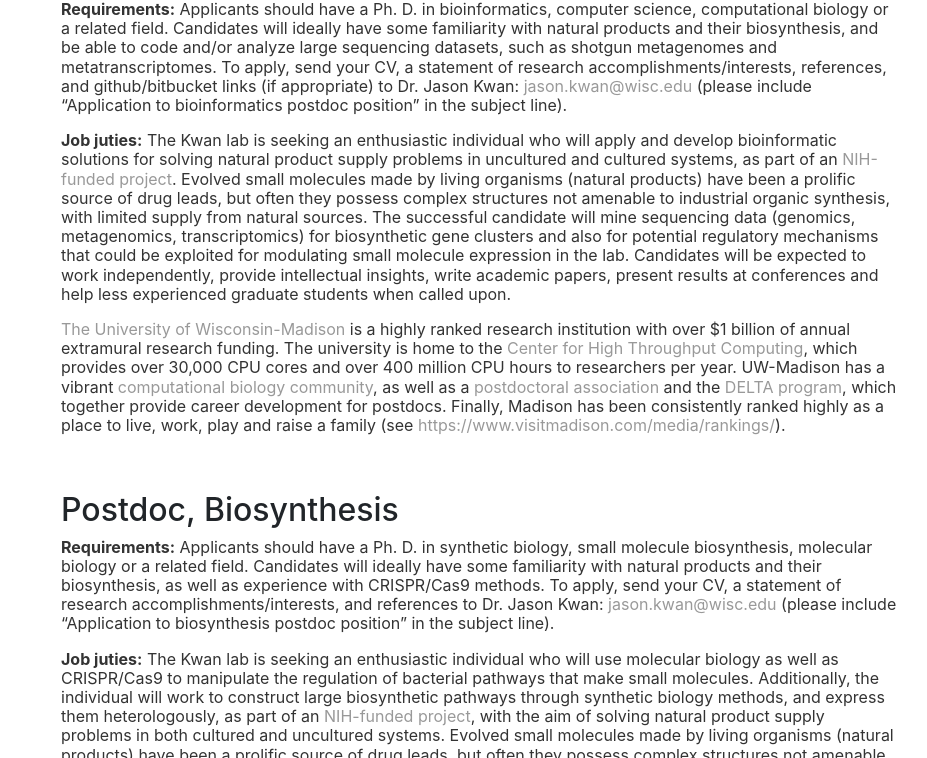
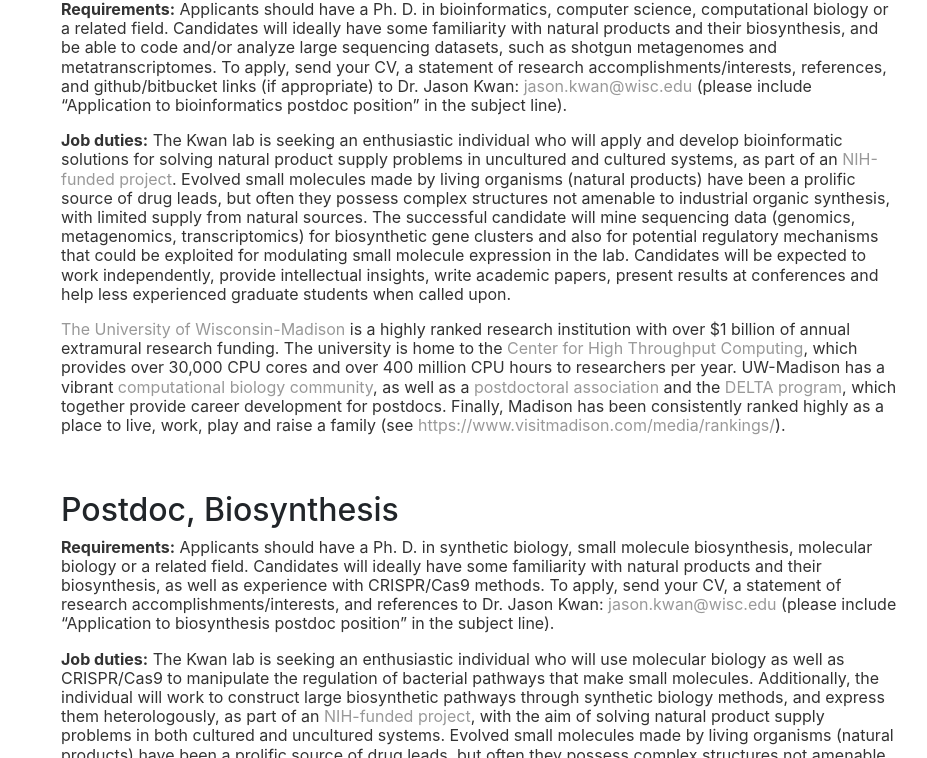
Before and after one commit to KwanLab/KwanLab.github.io, a Jekyll site: the page built from vacancies/index.html, in a window 1280 px wide. Shown: the part 204-962 px from the top of the page, without its empty margins (161-1088 px from the left). Built offline with Jekyll 4.4.1, drawn with Linux system fonts in a browser that asks for light colours.

Commit message:
Corrected typo on vacancies page

```diff
--- a/vacancies/index.html
+++ b/vacancies/index.html
@@ -11,7 +11,7 @@
         <a id="bioinformatics_postdoc"><h2>Postdoc, Bioinformatics</h2></a>
         <p class="small"><b>Requirements:</b> Applicants should have a Ph. D. in bioinformatics, computer science, computational biology or a related field. Candidates will ideally have some familiarity with natural products and their biosynthesis, and be able to code and/or analyze large sequencing datasets, such as shotgun metagenomes and metatranscriptomes. To apply, send your CV, a statement of research accomplishments/interests, references, and github/bitbucket links (if appropriate) to Dr. Jason Kwan: <a href="mailto:jason.kwan@wisc.edu">jason.kwan@wisc.edu</a> (please include “Application to bioinformatics postdoc position” in the subject line).</p>
 
-        <p class="small"><b>Job juties:</b> The Kwan lab is seeking an enthusiastic individual who will apply and develop bioinformatic solutions for solving natural product supply problems in uncultured and cultured systems, as part of an <a href="/2019/08/26/kwan-lab-receives-grant-from-NIGMS.html">NIH-funded project</a>. Evolved small molecules made by living organisms (natural products) have been a prolific source of drug leads, but often they possess complex structures not amenable to industrial organic synthesis, with limited supply from natural sources. The successful candidate will mine sequencing data (genomics, metagenomics, transcriptomics) for biosynthetic gene clusters and also for potential regulatory mechanisms that could be exploited for modulating small molecule expression in the lab. Candidates will be expected to work independently, provide intellectual insights, write academic papers, present results at conferences and help less experienced graduate students when called upon.</p>
+        <p class="small"><b>Job duties:</b> The Kwan lab is seeking an enthusiastic individual who will apply and develop bioinformatic solutions for solving natural product supply problems in uncultured and cultured systems, as part of an <a href="/2019/08/26/kwan-lab-receives-grant-from-NIGMS.html">NIH-funded project</a>. Evolved small molecules made by living organisms (natural products) have been a prolific source of drug leads, but often they possess complex structures not amenable to industrial organic synthesis, with limited supply from natural sources. The successful candidate will mine sequencing data (genomics, metagenomics, transcriptomics) for biosynthetic gene clusters and also for potential regulatory mechanisms that could be exploited for modulating small molecule expression in the lab. Candidates will be expected to work independently, provide intellectual insights, write academic papers, present results at conferences and help less experienced graduate students when called upon.</p>
 
         <p class="small"><a href="https://www.wisc.edu/">The University of Wisconsin-Madison</a> is a highly ranked research institution with over $1 billion of annual extramural research funding. The university is home to the <a href="http://chtc.cs.wisc.edu">Center for High Throughput Computing</a>, which provides over 30,000 CPU cores and over 400 million CPU hours to researchers per year. UW-Madison has a vibrant <a href="https://combee-uw-madison.github.io/studyGroup/">computational biology community</a>, as well as a <a href="https://uwpa.wisc.edu/">postdoctoral association</a> and the <a href="https://delta.wisc.edu/">DELTA program</a>, which together provide career development for postdocs. Finally, Madison has been consistently ranked highly as a place to live, work, play and raise a family (see <a href="https://www.visitmadison.com/media/rankings/">https://www.visitmadison.com/media/rankings/</a>).</p>
     </div>
@@ -22,7 +22,7 @@
         <a id="biosynthesis_postdoc"><h2>Postdoc, Biosynthesis</h2></a>
         <p class="small"><b>Requirements:</b> Applicants should have a Ph. D. in synthetic biology, small molecule biosynthesis, molecular biology or a related field. Candidates will ideally have some familiarity with natural products and their biosynthesis, as well as experience with CRISPR/Cas9 methods. To apply, send your CV, a statement of research accomplishments/interests, and references to Dr. Jason Kwan: <a href="mailto:jason.kwan@wisc.edu">jason.kwan@wisc.edu</a> (please include “Application to biosynthesis postdoc position” in the subject line).</p>
 
-        <p class="small"><b>Job juties:</b> The Kwan lab is seeking an enthusiastic individual who will use molecular biology as well as CRISPR/Cas9 to manipulate the regulation of bacterial pathways that make small molecules. Additionally, the individual will work to construct large biosynthetic pathways through synthetic biology methods, and express them heterologously, as part of an <a href="/2019/08/26/kwan-lab-receives-grant-from-NIGMS.html">NIH-funded project</a>, with the aim of solving natural product supply problems in both cultured and uncultured systems. Evolved small molecules made by living organisms (natural products) have been a prolific source of drug leads, but often they possess complex structures not amenable to industrial organic synthesis, with limited supply from natural sources. The successful candidate will identify and manipulate the regulatory mechanisms that control small molecule production in bacteria. Candidates will be expected to work independently, provide intellectual insights, write academic papers, present results at conferences and help less experienced graduate students when called upon.</p>
+        <p class="small"><b>Job duties:</b> The Kwan lab is seeking an enthusiastic individual who will use molecular biology as well as CRISPR/Cas9 to manipulate the regulation of bacterial pathways that make small molecules. Additionally, the individual will work to construct large biosynthetic pathways through synthetic biology methods, and express them heterologously, as part of an <a href="/2019/08/26/kwan-lab-receives-grant-from-NIGMS.html">NIH-funded project</a>, with the aim of solving natural product supply problems in both cultured and uncultured systems. Evolved small molecules made by living organisms (natural products) have been a prolific source of drug leads, but often they possess complex structures not amenable to industrial organic synthesis, with limited supply from natural sources. The successful candidate will identify and manipulate the regulatory mechanisms that control small molecule production in bacteria. Candidates will be expected to work independently, provide intellectual insights, write academic papers, present results at conferences and help less experienced graduate students when called upon.</p>
 
         <p class="small"><a href="https://www.wisc.edu/">The University of Wisconsin-Madison</a> is a highly ranked research institution with over $1 billion of annual extramural research funding. The university is home to <a href="https://nmrfam.wisc.edu/">NMRFAM</a>, a high-field NMR facility with extensive capabilities for protein structure analysis, including robotic screening facilities for cell-free protein expression. In addition the School of Pharmacy is home to the <a href="https://pharmacy.wisc.edu/aic/">Analytical Instrument Center</a>, which houses two NMR spectrometers and high-resolution mass spectrometers suitable for protein MS. UW-Madison has a <a href="https://uwpa.wisc.edu/">postdoctoral association</a> and the <a href="https://delta.wisc.edu/">DELTA program</a>, which together provide career development for postdocs. Finally, Madison has been consistently ranked highly as a place to live, work, play and raise a family (see <a href="https://www.visitmadison.com/media/rankings/">https://www.visitmadison.com/media/rankings/</a>).</p>
     </div>
```
